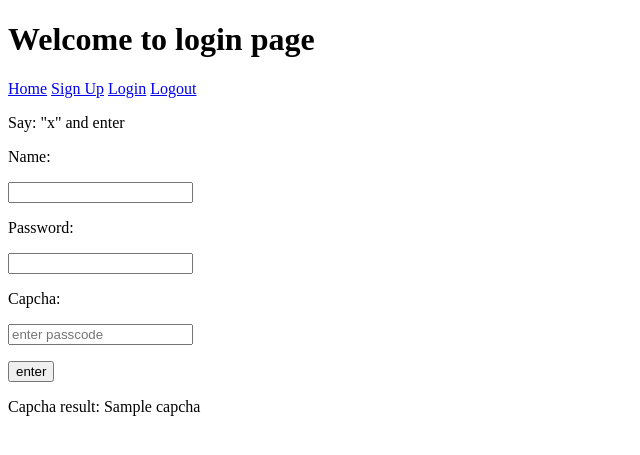
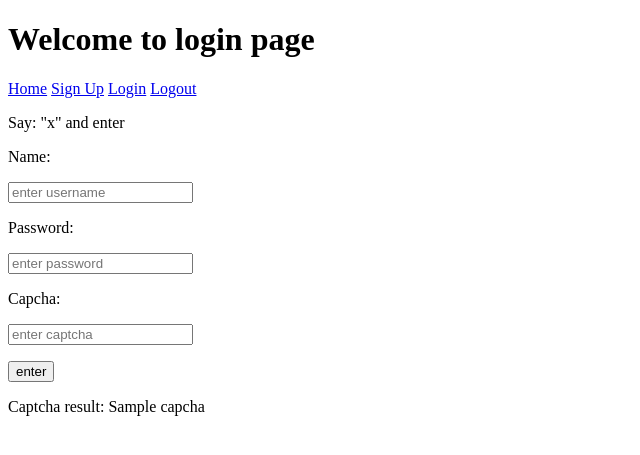
Before and after one commit to smilez-detcelfer/examples_flask, a Flask app: template website/templates/login.html in a window 1280 px wide. Shown: the top 455 px of the page, without its empty margins (0-640 px from the left). Run offline with Flask 2, Linux system fonts and the light colour scheme; the template is opened without the code that fills it: most values are stand-ins (such as "Sample title", 1, 10 or a date in 2020).

Commit message:
edit before creating picture captccha

```diff
--- a/website/templates/login.html
+++ b/website/templates/login.html
@@ -10,12 +10,11 @@
 <p>Say: "{{passcode}}" and enter</p>
 <form method='POST' name='user_input_form' action="#">
   <p>Name:</p>
-  <p><input type="text" name="username" /></p>
-
+  <p><input type="text" name="username" placeholder="enter username"/></p>
   <p>Password:</p>
-  <p><input type="password" name="username" /></p>
+  <p><input type="password" name="password" placeholder="enter password"/></p>
   <p>Capcha:</p>
-  <p><input type="text" class="form-control" name="user_input" id="user_input" placeholder="enter passcode">
+  <p><input type="text" class="form-control" name="user_captcha" id="user_captcha" placeholder="enter captcha">
   </p>
 
   <button type="submit">enter</button>
@@ -27,6 +26,6 @@
 </form>
 {% endblock %}
 
-<p>Capcha result: {{capcha}}</p>
+<p>Captcha result: {{capcha}}</p>
 
 {% endblock %}
```
Also changed, not shown: website/auth.py (+8 -3 lines), CAPTCHA.png (added).
